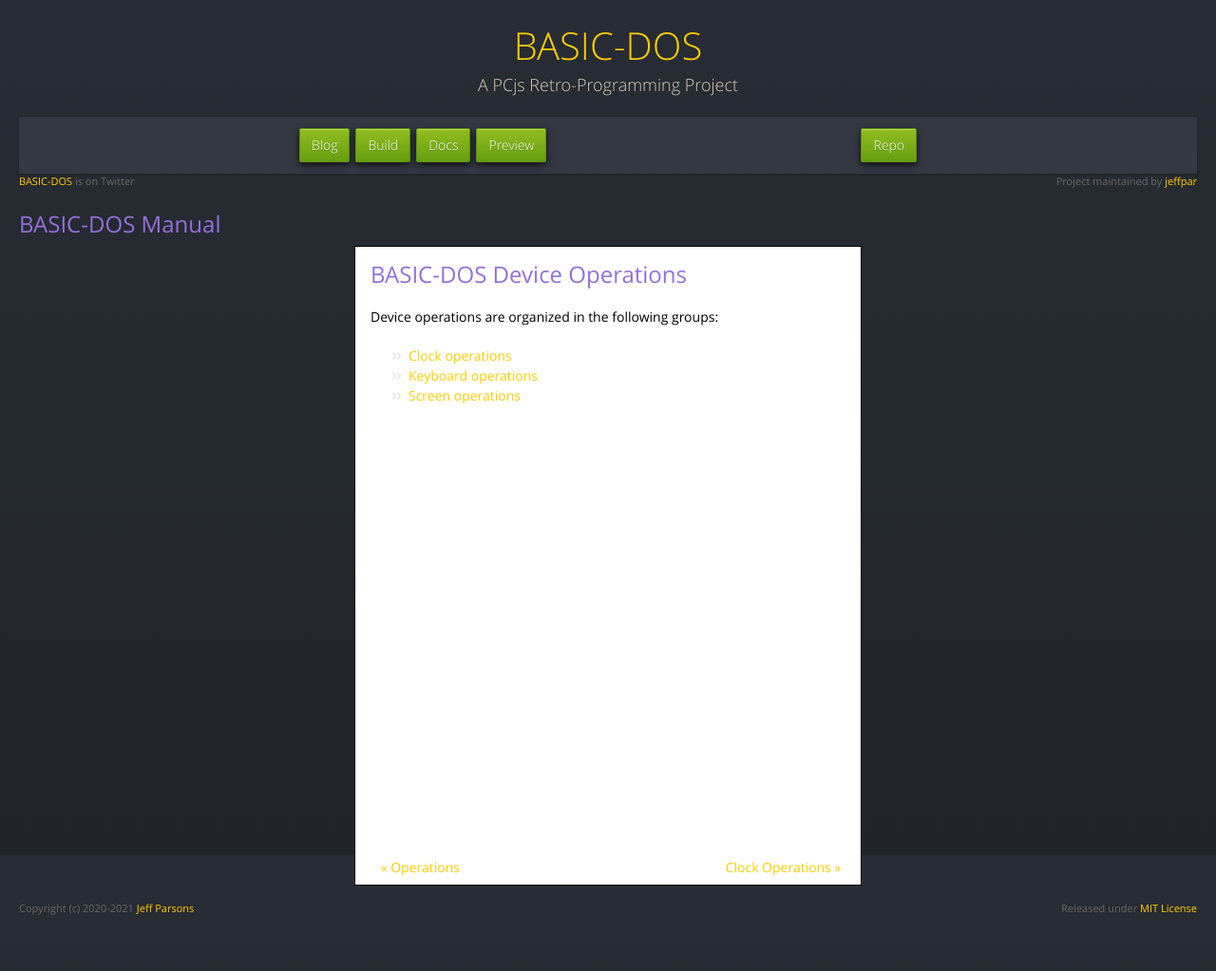
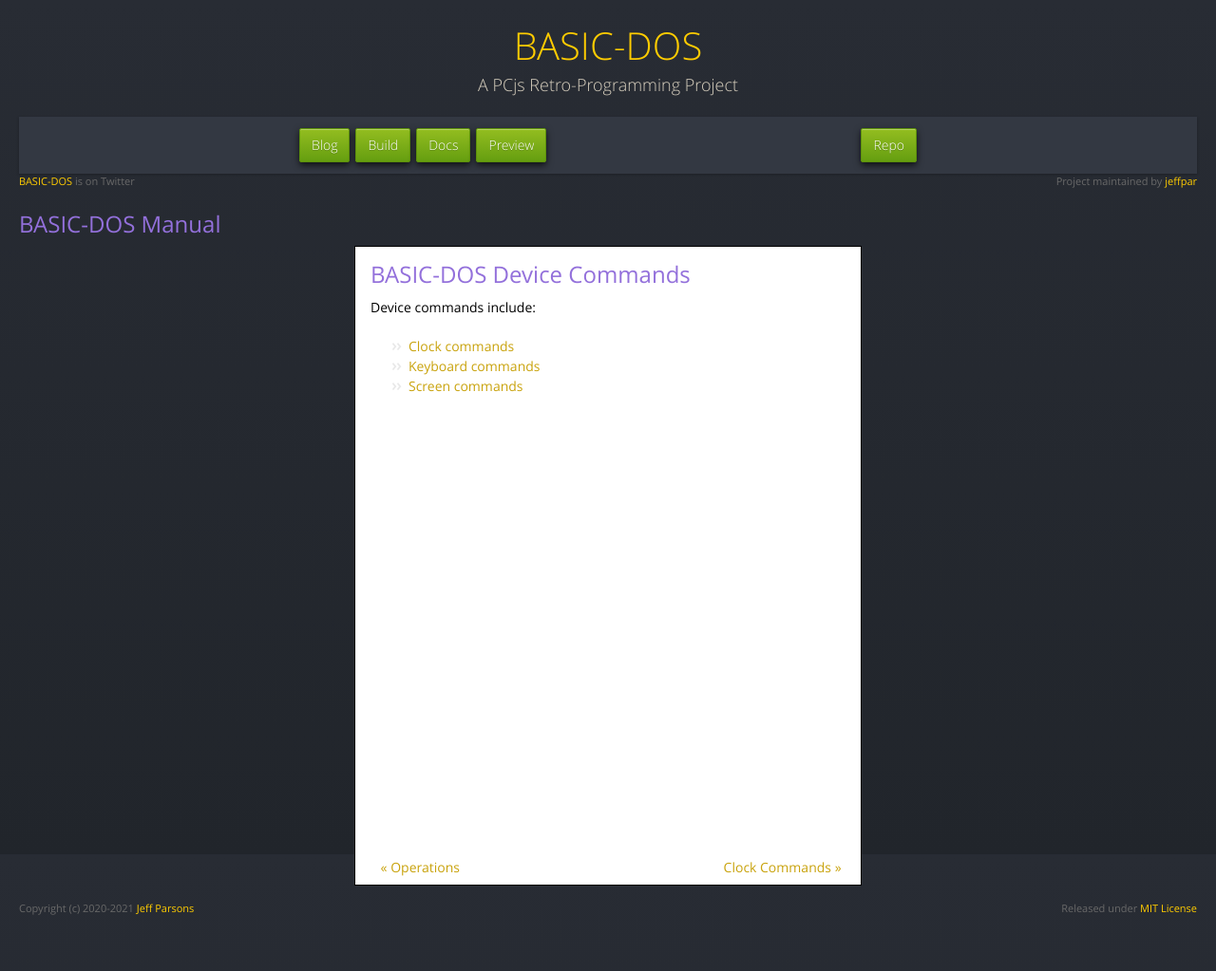
Before and after one commit to jeffpar/basicdos, a Jekyll site: the page built from docs/pcx86/bdman/ops/device/README.md, in a window 1280 px wide. Shown: the whole page at 95% size. Built offline with Jekyll 4.4.1, drawn with Linux system fonts in a browser that asks for light colours.

Commit message:
Documentation layout improvements

```diff
--- /dev/null
+++ b/_includes/footer.html
@@ -0,0 +1,9 @@
+
+{%- comment -%}
+  For use in pages with "layout: sheet" only.
+  Example: include footer.html prev="Cover:/docs/" next="Introduction:../intro/"
+{%- endcomment -%}
+{%- assign prev_parts = include.prev | split: ':' -%}
+{%- assign next_parts = include.next | split: ':' -%}
+{%- if prev_parts[0] -%}<span class="footer-left"><a href="{{ prev_parts[1] | default: prev_parts[0] }}">&laquo;&nbsp;{%- if prev_parts[1] -%}{{ prev_parts[0] }}{%- else -%}Prev{%- endif -%}</a></span>{%- endif -%}
+{%- if next_parts[0] -%}<span class="footer-right"><a href="{{ next_parts[1] | default: next_parts[0] }}">{%- if next_parts[1] -%}{{ next_parts[0] }}{%- else -%}Next{%- endif -%}&nbsp;&raquo;</a></span>{%- endif -%}
--- /dev/null
+++ b/_includes/header.html
@@ -0,0 +1,4 @@
+{%- comment -%}
+  For use in pages with "layout: sheet" only.
+{%- endcomment -%}
+{%- if include.topic -%}<h3>{{ include.topic }}</h3>{%- endif -%}
--- a/_includes/sheet/footer.html
+++ /dev/null
@@ -1,5 +0,0 @@
-
-{%- assign prev_parts = include.prev | split: ':' -%}
-{%- assign next_parts = include.next | split: ':' -%}
-<span class="footer-left"><a href="{{ prev_parts[1] | default: prev_parts[0] }}">&laquo;&nbsp;{%- if prev_parts[1] -%}{{ prev_parts[0] }}{%- else -%}Prev{%- endif -%}</a></span>
-<span class="footer-right"><a href="{{ next_parts[1] | default: next_parts[0] }}">{%- if next_parts[1] -%}{{ next_parts[0] }}{%- else -%}Next{%- endif -%}&nbsp;&raquo;</a></span>
--- a/_includes/sheet/header.html
+++ /dev/null
@@ -1 +0,0 @@
-<p>{{ include.left }}</p>
--- a/_sass/jekyll-theme-midnight.scss
+++ b/_sass/jekyll-theme-midnight.scss
@@ -259,6 +259,16 @@
     margin: 0 auto 16px;
     padding: 16px;
 
+    a {
+      color: #c9a30d;
+    }
+
+    blockquote {
+      font-style: normal;
+      color: green;
+      border-left: 0;
+    }
+
     .footer-left {
       position: absolute;
       bottom: 8px;
--- a/docs/pcx86/bdman/ops/device/README.md
+++ b/docs/pcx86/bdman/ops/device/README.md
@@ -1,15 +1,15 @@
 ---
 layout: sheet
-title: BASIC-DOS Device Operations
+title: BASIC-DOS Device Commands
 permalink: /docs/pcx86/bdman/ops/device/
 ---
 
-{% include sheet/header.html %}
+{% include header.html %}
 
-Device operations are organized in the following groups:
+Device commands include:
 
-- [Clock operations](clock/)
-- [Keyboard operations](keyboard/)
-- [Screen operations](screen/)
+- [Clock commands](clock/)
+- [Keyboard commands](keyboard/)
+- [Screen commands](screen/)
 
-{% include sheet/footer.html prev="Operations:../" next="Clock Operations:clock/" %}
+{% include footer.html prev="Operations:../" next="Clock Commands:clock/" %}
```
Also changed, not shown: docs/pcx86/bdman/contents/README.md (+2 -2 lines), docs/pcx86/bdman/intro/README.md (+2 -2 lines), docs/pcx86/bdman/lang/README.md (+2 -2 lines), docs/pcx86/bdman/ops/README.md (+5 -5 lines), docs/pcx86/bdman/ops/device/clock/README.md (+4 -4 lines), docs/pcx86/bdman/ops/device/keyboard/README.md (+4 -4 lines), docs/pcx86/bdman/ops/device/screen/README.md (+4 -4 lines), docs/pcx86/bdman/ops/disk/README.md (+4 -4 lines), docs/pcx86/bdman/ops/program/README.md (+4 -4 lines), docs/pcx86/bdman/ops/program/cmd/def/README.md (added, +35 -0 lines), docs/pcx86/bdman/ops/system/README.md (+4 -4 lines), preview/part3/README.md (+0 -3 lines).
